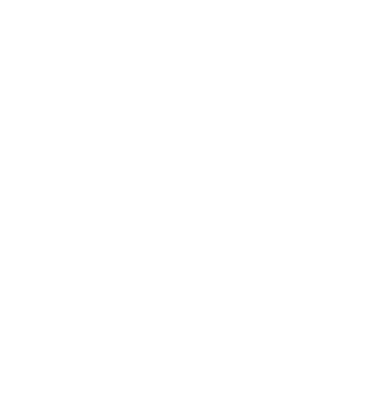
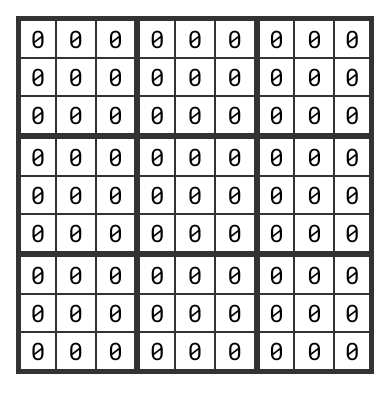
Before and after one commit to jack-carling/sudoku, a React (Create React App) app: page / in a window 390 px wide. Shown: the top 412 px of the page. Built offline with nearby package versions, Linux system fonts and the light colour scheme.

Commit message:
Styling
• Added board and styles
• Grid, borders and responsive design
• Event listener on resize

```diff
--- a/src/App.tsx
+++ b/src/App.tsx
@@ -1,7 +1,13 @@
 import React from 'react';
 
+import Board from './components/Board';
+
 function App() {
-  return <div className="App"></div>;
+  return (
+    <div className="App">
+      <Board />
+    </div>
+  );
 }
 
 export default App;
--- /dev/null
+++ b/src/components/Board.scss
@@ -0,0 +1,28 @@
+$border-color: #333;
+
+section.Board {
+  padding: 1rem;
+  display: grid;
+  max-width: 500px;
+  height: 500px;
+  grid-template-columns: repeat(9, 1fr);
+  div {
+    border: 1px solid $border-color;
+  }
+  div:nth-child(-n + 9),
+  div:nth-child(n + 28):nth-child(-n + 36),
+  div:nth-child(n + 55):nth-child(-n + 63) {
+    border-top: 5px solid $border-color;
+  }
+  div:nth-child(9n) {
+    border-right: 5px solid $border-color;
+  }
+  div:nth-child(n + 73) {
+    border-bottom: 5px solid $border-color;
+  }
+  div:nth-child(9n + 1),
+  div:nth-child(9n + 4),
+  div:nth-child(9n + 7) {
+    border-left: 5px solid $border-color;
+  }
+}
--- /dev/null
+++ b/src/components/Board.tsx
@@ -0,0 +1,41 @@
+import React, { useRef, useEffect } from 'react';
+
+import './Board.scss';
+import Square from './Square';
+
+interface BoardData {
+  number: string;
+  editable: boolean;
+}
+
+function Board() {
+  const board: BoardData[] = [];
+  for (let i = 0; i < 81; i++) {
+    board.push({ number: '', editable: true });
+  }
+
+  const boardRef = useRef<HTMLElement>(null);
+
+  useEffect(() => {
+    resizeBoard();
+  }, []);
+
+  function resizeBoard() {
+    if (boardRef.current) {
+      const width = boardRef.current.clientWidth;
+      boardRef.current.style.height = width + 'px';
+    }
+  }
+
+  window.addEventListener('resize', resizeBoard);
+
+  return (
+    <section ref={boardRef} className="Board">
+      {board.map((square, index) => {
+        return <Square key={index} />;
+      })}
+    </section>
+  );
+}
+
+export default Board;
--- /dev/null
+++ b/src/components/Square.scss
@@ -0,0 +1,13 @@
+div.Square {
+  width: 100%;
+  display: flex;
+  justify-content: center;
+  align-items: center;
+  font-size: 1.5rem;
+}
+
+@media only screen and (max-width: 350px) {
+  div.Square {
+    font-size: 1rem;
+  }
+}
--- /dev/null
+++ b/src/components/Square.tsx
@@ -0,0 +1,9 @@
+import React from 'react';
+
+import './Square.scss';
+
+function Square() {
+  return <div className="Square">0</div>;
+}
+
+export default Square;
--- a/src/index.scss
+++ b/src/index.scss
@@ -1,3 +1,5 @@
+@import url('https://fonts.googleapis.com/css2?family=Roboto+Mono&display=swap');
+
 * {
   box-sizing: border-box;
 }
@@ -7,6 +9,7 @@
   padding: 0;
   width: 100vw;
   height: 100vh;
+  font-family: 'Roboto Mono', monospace;
   -webkit-font-smoothing: antialiased;
   -moz-osx-font-smoothing: grayscale;
 }
```
